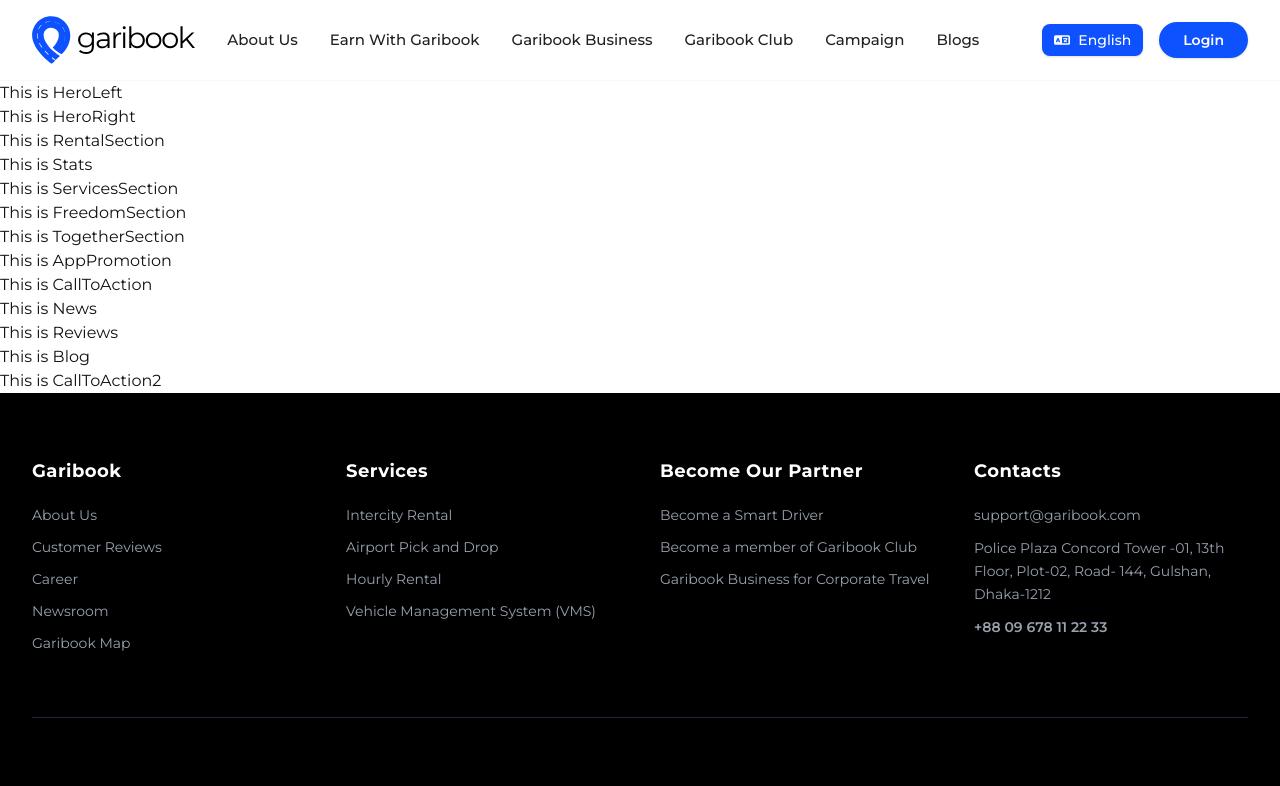
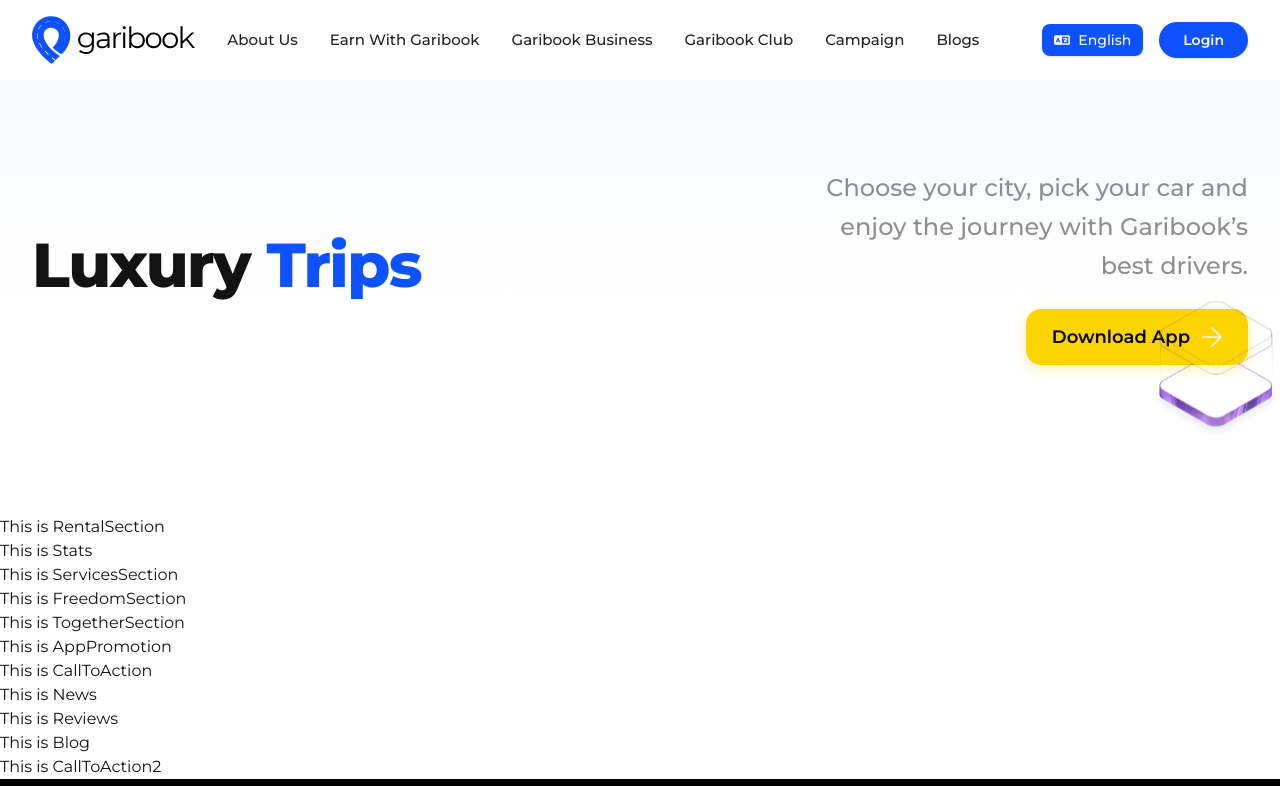
Before and after one commit to SazidulAlam47/garibook-homepage, a React (Vite) app: page / in a window 1280 px wide. Shown: the top 786 px of the page. Built offline with nearby package versions, Linux system fonts and the light colour scheme.

Commit message:
feat: implement Garibook hero section

```diff
--- a/src/components/HomePageSections/HeroSection/HeroLeft.tsx
+++ b/src/components/HomePageSections/HeroSection/HeroLeft.tsx
@@ -1,7 +1,75 @@
+import { useState, useEffect } from "react";
+
+const titles = [
+    { prefix: "Assurance of Effortless ", highlight: "Travel" },
+    { prefix: "Luxury ", highlight: "Trips", suffix: " with Comfort" },
+    { prefix: "Your ", highlight: "Journey", suffix: " Starts Here ..." },
+];
+
 const HeroLeft = () => {
+    const [titleIndex, setTitleIndex] = useState(0);
+    const [displayText, setDisplayText] = useState("");
+    const [isDeleting, setIsDeleting] = useState(false);
+
+    useEffect(() => {
+        const currentItem = titles[titleIndex];
+        const fullString = `${currentItem.prefix}${currentItem.highlight}${currentItem.suffix || ""}`;
+
+        const speed = isDeleting ? 30 : 60;
+
+        const timer = setTimeout(() => {
+            if (!isDeleting) {
+                if (displayText.length < fullString.length) {
+                    setDisplayText(fullString.slice(0, displayText.length + 1));
+                } else {
+                    // Pause before deleting
+                    setTimeout(() => setIsDeleting(true), 2200);
+                }
+            } else {
+                if (displayText.length > 0) {
+                    setDisplayText(fullString.slice(0, displayText.length - 1));
+                } else {
+                    setIsDeleting(false);
+                    setTitleIndex((prev) => (prev + 1) % titles.length);
+                }
+            }
+        }, speed);
+
+        return () => clearTimeout(timer);
+    }, [displayText, isDeleting, titleIndex]);
+
+    // Format current typed text to highlight the designated keyword in blue
+    const currentItem = titles[titleIndex];
+    const prefixLen = currentItem.prefix.length;
+    const highlightLen = currentItem.highlight.length;
+
+    let renderedPrefix: string;
+    let renderedHighlight = "";
+    let renderedSuffix = "";
+
+    if (displayText.length <= prefixLen) {
+        renderedPrefix = displayText;
+    } else if (displayText.length <= prefixLen + highlightLen) {
+        renderedPrefix = currentItem.prefix;
+        renderedHighlight = displayText.slice(prefixLen);
+    } else {
+        renderedPrefix = currentItem.prefix;
+        renderedHighlight = currentItem.highlight;
+        renderedSuffix = displayText.slice(prefixLen + highlightLen);
+    }
+
     return (
-        <div>
-            <p>This is HeroLeft</p>
+        <div className="hero-left flex flex-col justify-center">
+            <div className="hero-title-container min-h-[140px] sm:min-h-[160px] md:min-h-[180px] lg:min-h-[210px] flex items-center">
+                <h1 className="text-3xl sm:text-4xl md:text-5xl lg:text-[62px] font-extrabold text-[#121212] leading-[1.15] tracking-tight">
+                    <span>{renderedPrefix}</span>
+                    {renderedHighlight && (
+                        <span className="text-[#0e52ff]">{renderedHighlight}</span>
+                    )}
+                    <span>{renderedSuffix}</span>
+                    <span className="typing-cursor font-normal inline-block select-none" />
+                </h1>
+            </div>
         </div>
     );
 };
--- a/src/components/HomePageSections/HeroSection/HeroRight.tsx
+++ b/src/components/HomePageSections/HeroSection/HeroRight.tsx
@@ -1,7 +1,37 @@
+import rightArrow from "../../../assets/right-arrow.png";
+import heroImg from "../../../assets/hero.png";
+
 const HeroRight = () => {
     return (
-        <div>
-            <p>This is HeroRight</p>
+        <div className="hero-right flex flex-col justify-between items-start lg:items-end gap-6 relative">
+            <div className="max-w-md w-full text-left lg:text-right flex flex-col items-start lg:items-end">
+                <p className="text-xl sm:text-2xl text-[#8e8e8e] font-medium leading-relaxed mb-6">
+                    Choose your city, pick your car and enjoy the journey with Garibook’s best drivers.
+                </p>
+
+                <a
+                    href="https://onelink.to/gbweb?utm_source=Website&utm_medium=Webpage&utm_campaign=Homepage&utm_term=web&utm_content=page"
+                    target="_blank"
+                    rel="noopener noreferrer"
+                    className="theme-warning-btn group !w-full sm:!w-auto !justify-between"
+                >
+                    <span className="font-semibold text-lg text-black">Download App</span>
+                    <img
+                        src={rightArrow}
+                        alt=""
+                        className="w-5 h-5 object-contain transition-transform duration-300 group-hover:translate-x-1"
+                    />
+                </a>
+            </div>
+
+            {/* Decorative 3D Isometric Element */}
+            <div className="hero-floating-element hidden md:block absolute -bottom-16 right-0 lg:-right-8 w-24 h-24 lg:w-32 lg:h-32 opacity-75 pointer-events-none select-none">
+                <img
+                    src={heroImg}
+                    alt=""
+                    className="w-full h-full object-contain filter drop-shadow-lg"
+                />
+            </div>
         </div>
     );
 };
--- a/src/components/HomePageSections/HeroSection/HeroSection.tsx
+++ b/src/components/HomePageSections/HeroSection/HeroSection.tsx
@@ -1,12 +1,52 @@
+import { useRef, useLayoutEffect } from "react";
+import gsap from "gsap";
+import Container from "../../ui/Container";
 import HeroLeft from "./HeroLeft";
 import HeroRight from "./HeroRight";
 
 const HeroSection = () => {
+    const heroRef = useRef<HTMLDivElement>(null);
+
+    useLayoutEffect(() => {
+        const ctx = gsap.context(() => {
+            const tl = gsap.timeline({ defaults: { ease: "power3.out" } });
+
+            tl.fromTo(
+                ".hero-left",
+                { opacity: 0, y: 30 },
+                { opacity: 1, y: 0, duration: 0.9 }
+            ).fromTo(
+                ".hero-right",
+                { opacity: 0, y: 30 },
+                { opacity: 1, y: 0, duration: 0.9 },
+                "-=0.6"
+            );
+
+            // Subtle floating loop on the decorative element
+            gsap.to(".hero-floating-element", {
+                y: -14,
+                duration: 2.5,
+                repeat: -1,
+                yoyo: true,
+                ease: "power1.inOut",
+            });
+        }, heroRef);
+
+        return () => ctx.revert();
+    }, []);
+
     return (
-        <div>
-            <HeroLeft />
-            <HeroRight />
-        </div>
+        <section
+            ref={heroRef}
+            className="homepage_hero_wrapper relative pt-12 sm:pt-16 md:pt-20 pb-24 sm:pb-28 md:pb-36 bg-gradient-to-b from-[#f4f7fe]/70 via-white to-white overflow-hidden"
+        >
+            <Container>
+                <div className="grid grid-cols-1 lg:grid-cols-2 gap-8 lg:gap-12 items-center">
+                    <HeroLeft />
+                    <HeroRight />
+                </div>
+            </Container>
+        </section>
     );
 };
 
```
